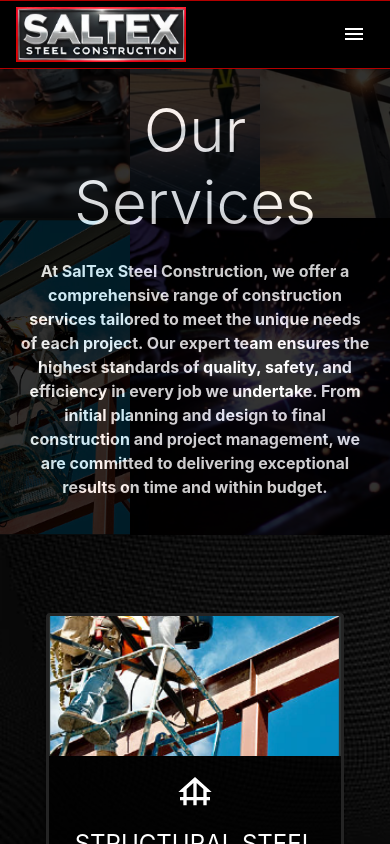
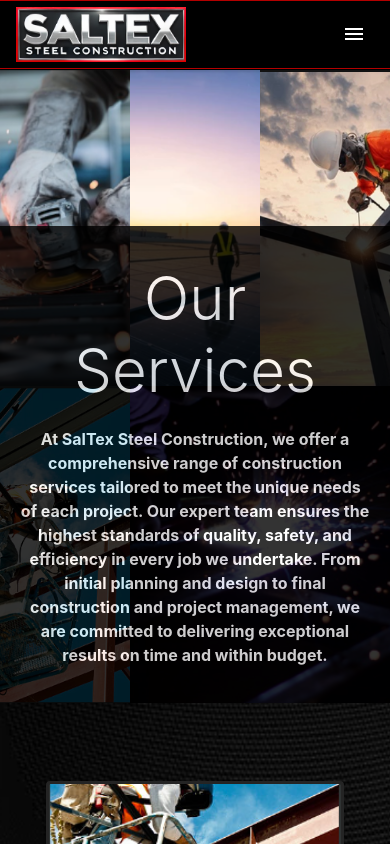
Before and after one commit to JuanTorresCortes/saltex-client, a React (Vite) app: page /services in a window 390 px wide. Built offline with nearby package versions, Linux system fonts and the light colour scheme.

Commit message:
edit responsive breakpoints

```diff
--- a/src/Pages/MyHeroPage.jsx
+++ b/src/Pages/MyHeroPage.jsx
@@ -35,7 +35,7 @@ const MyHeroPage = () => {
           color: "white",
           textAlign: "center",
           position: "relative",
-          mt: { xs: 600, sm: 440, md: 300, lg: 237, xl: 250 }, // responsive breakpoints xs=0, sm=600, md=900, lg=1200, xl=1536
+          mt: { xs: 630, sm: 440, md: 300, lg: 237, xl: 250 }, // responsive breakpoints xs=0, sm=600, md=900, lg=1200, xl=1536
         }}
       >
         <Container
--- a/src/Pages/ServicesPage.jsx
+++ b/src/Pages/ServicesPage.jsx
@@ -68,7 +68,7 @@ const ServicesPage = () => {
         textAlign: "center",
         position: "relative",
         overflow: "hidden",
-        mt: { xs: 370, sm: 244, md: 148, lg: 155, xl: 148 }, // responsive breakpoints xs=0, sm=600, md=900, lg=1200, xl=1536
+        mt: { xs: 412, sm: 244, md: 148, lg: 155, xl: 148 }, // responsive breakpoints xs=0, sm=600, md=900, lg=1200, xl=1536
       }}
     >
       <Box
```
